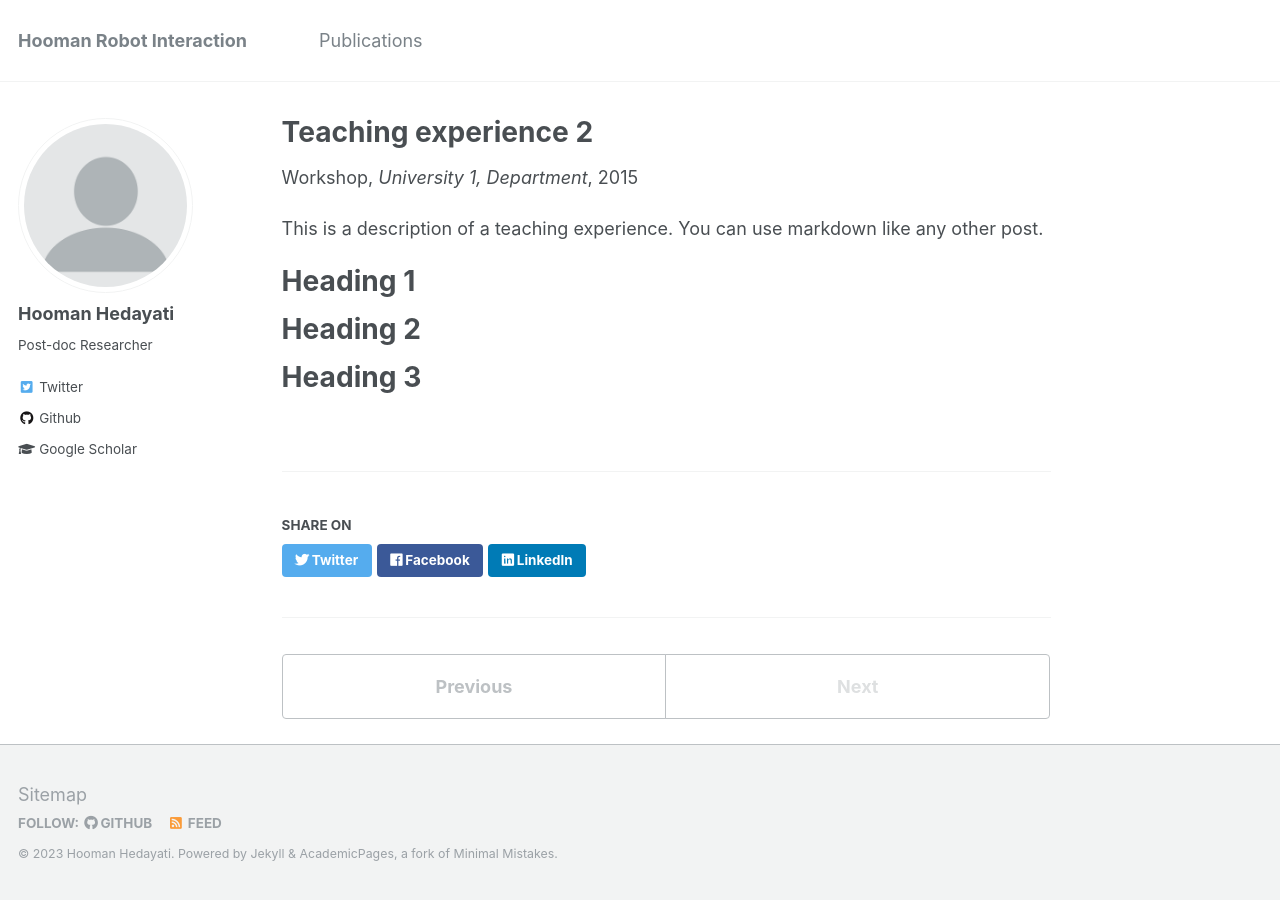
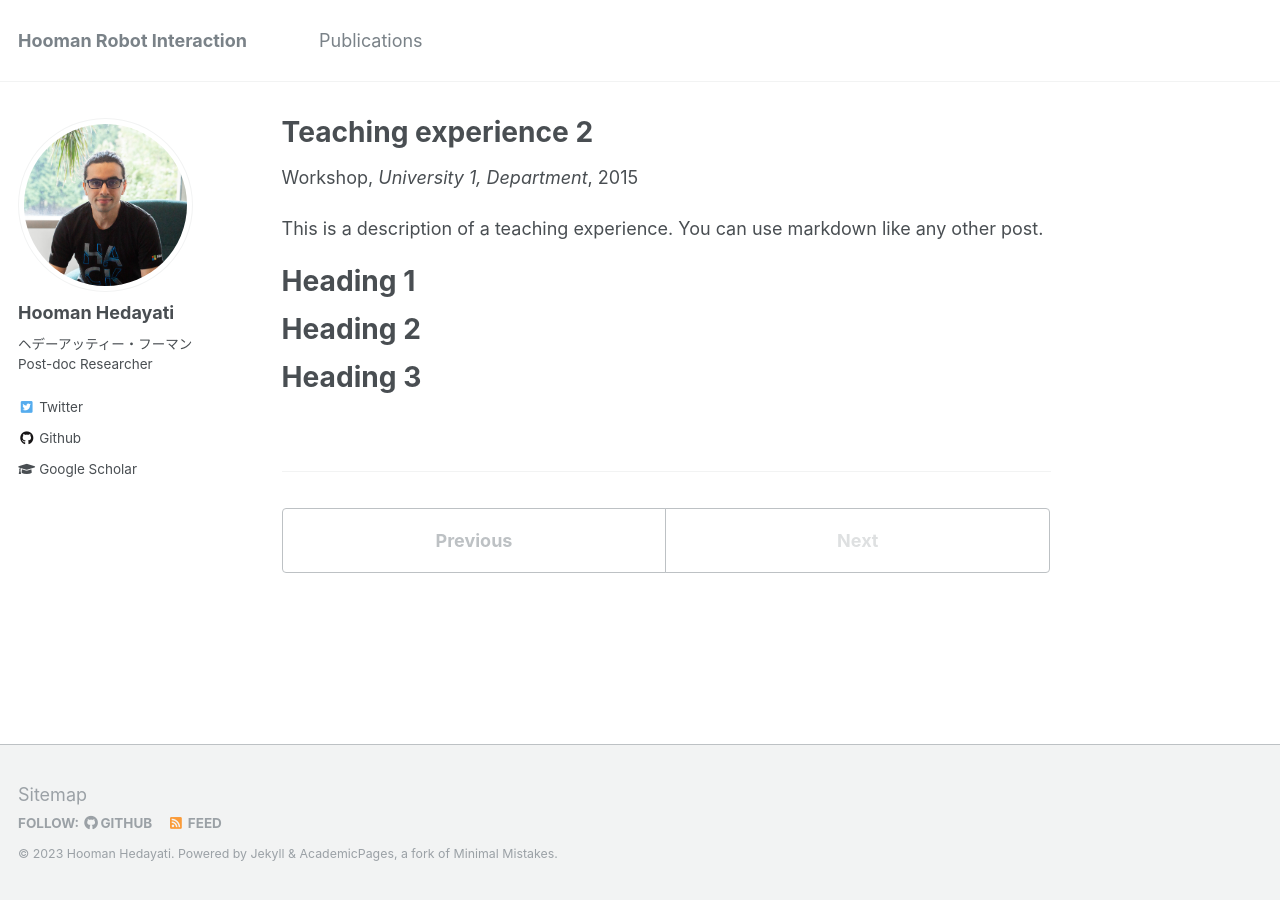
Before and after one commit to hooman202/hooman202.github.io, a Jekyll site: the page built from _teaching/2015-spring-teaching-2.md, in a window 1280 px wide. Built offline with Jekyll 4.4.1, drawn with Linux system fonts in a browser that asks for light colours; some of the changed lines change nothing that is shown.

Commit message:
add the image and Katakana name to the page

```diff
--- a/_config.yml
+++ b/_config.yml
@@ -82,8 +82,8 @@ analytics:
 # Site Author
 author:
   name             : "Hooman Hedayati"
-  avatar           : "profile.png"
-  bio              : "Post-doc Researcher"
+  avatar           : "Hooman-image.jpg"
+  bio              : "ヘデーアッティー・フーマン<br>Post-doc Researcher"
 #  location         : "Kyoto, Japan"
   employer         :
   googlescholar    : "https://scholar.google.com/citations?user=qA5TmygAAAAJ&hl=en&oi=ao"
@@ -180,7 +180,7 @@ defaults:
       author_profile: true
       read_time: true
       comments: true
-      share: true
+      share: false
       related: true
   # _pages
   - scope:
@@ -196,7 +196,7 @@ defaults:
     values:
       layout: single
       author_profile: true
-      share: true
+      share: false
       comments: true
   # _publications
   - scope:
@@ -205,7 +205,7 @@ defaults:
     values:
       layout: single
       author_profile: true
-      share: true
+      share: false
       comments: true
   # _portfolio
   - scope:
@@ -214,7 +214,7 @@ defaults:
     values:
       layout: single
       author_profile: true
-      share: true
+      share: false
       comment: true
   # _talks
   - scope:
@@ -223,7 +223,7 @@ defaults:
     values:
       layout: talk
       author_profile: true
-      share: true
+      share: false
 
 # Sass/SCSS
 sass:
```
Also changed, not shown: images/Hooman-image.jpg (added).
